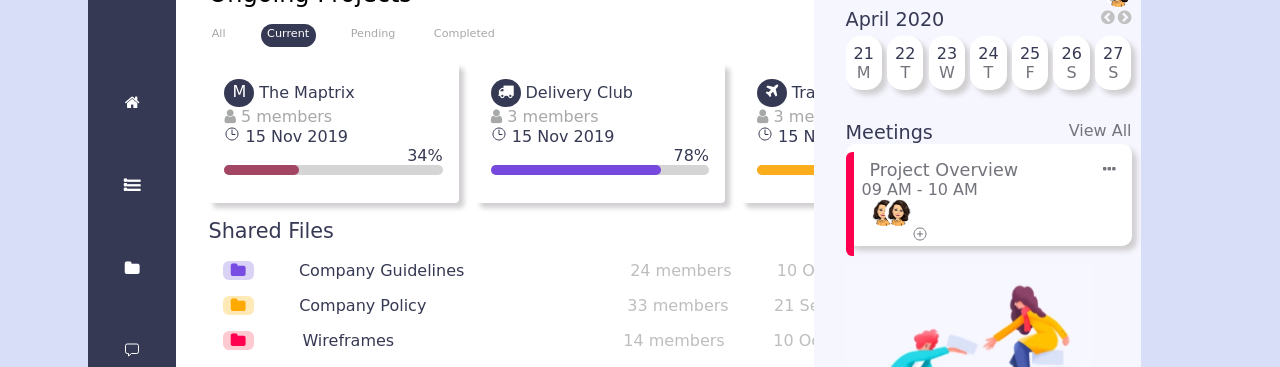
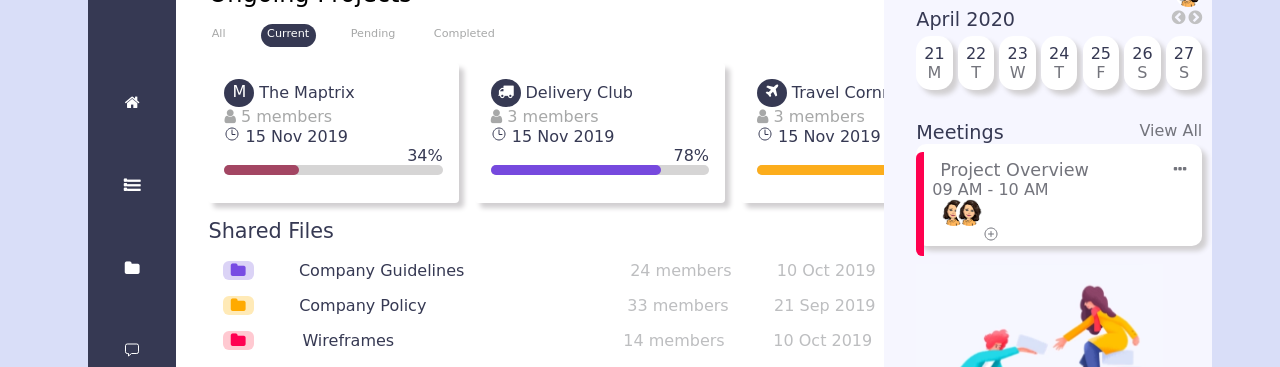
Before and after one commit to shrishtiraghav/css, a plain HTML site: page index.html in a window 1280 px wide. Shown: the part 68-435 px from the top of the page. Drawn offline with nearby package versions, Linux system fonts and the light colour scheme; a web font is replaced by a local one.

Commit message:
testing8

```diff
--- a/main.css
+++ b/main.css
@@ -647,7 +647,7 @@ svg circle:nth-child(2){
         margin-bottom: 3rem;
         margin-left:5rem;
         margin-right: 15rem;
-        grid-auto-columns: 10% 72% 37%;
+        grid-auto-columns: 10% 80% 37%;
         grid-template-areas: "nav" "main" "side";
         height:65%;
         width:70%;
```
